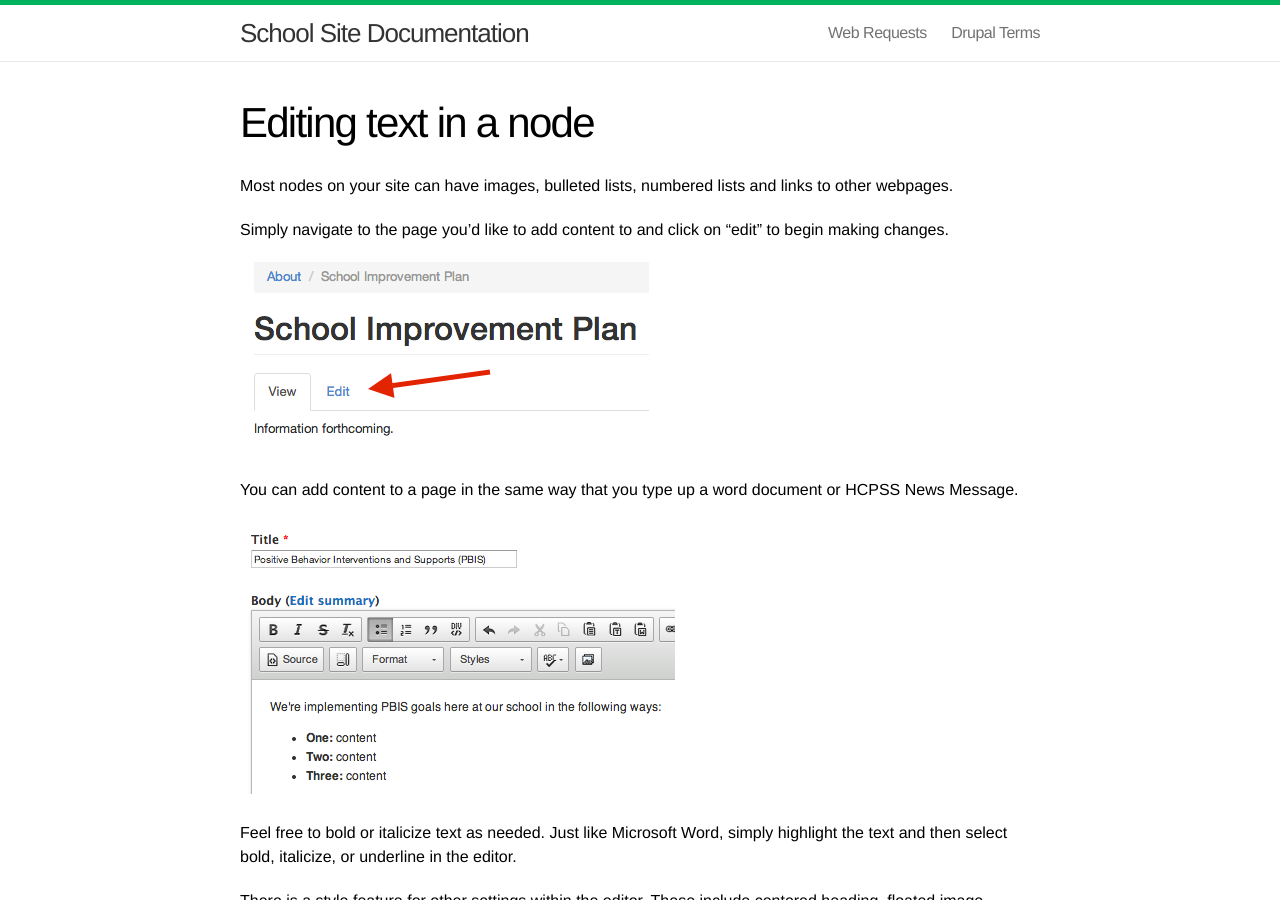
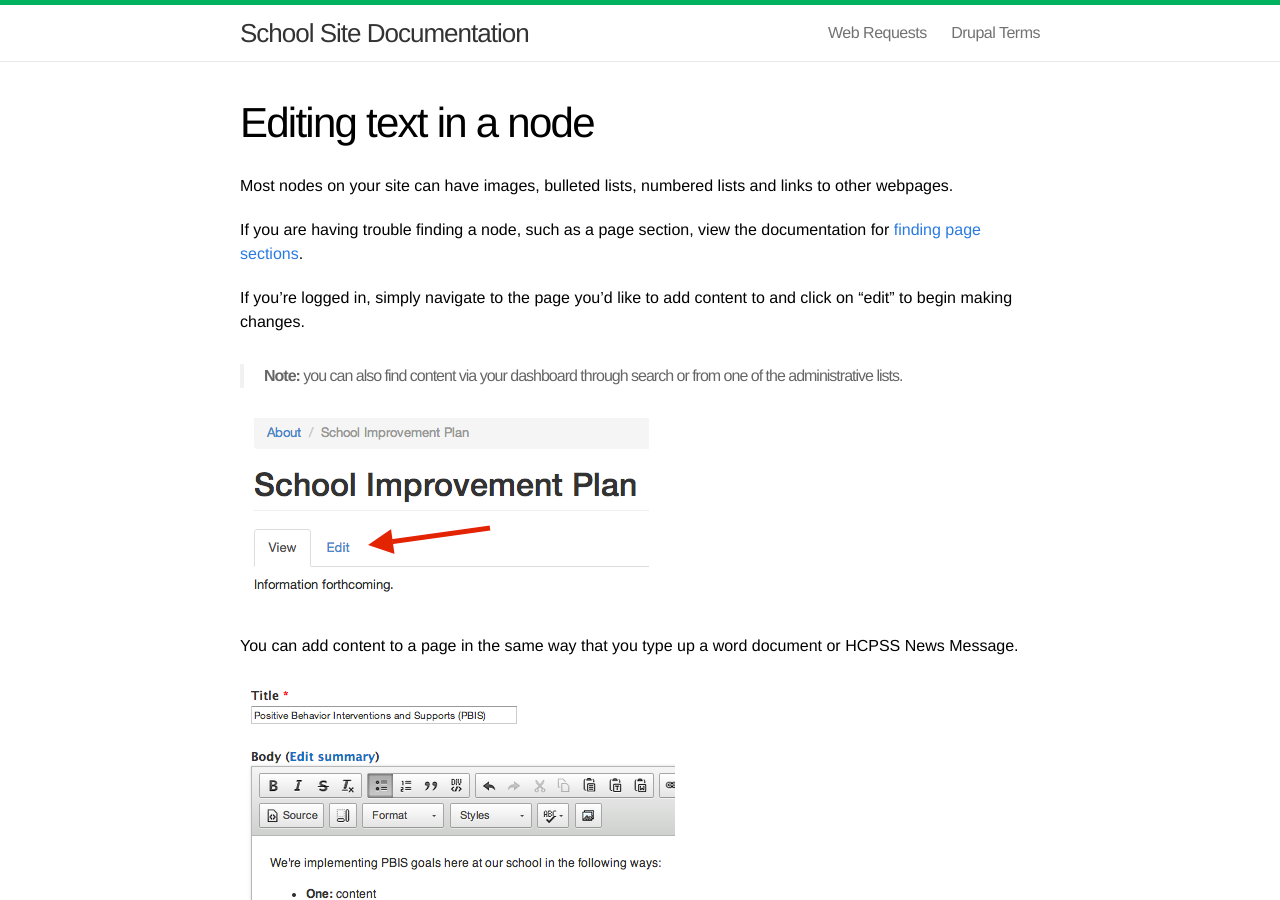
Before and after one commit to HCPSS/schoolsites-help, a Jekyll site: the page built from _posts/2014-07-15-editing-page.md, in a window 1280 px wide and 900 px high. Built offline with Jekyll 4.4.1, drawn with Linux system fonts in a browser that asks for light colours; Markdown is read by kramdown in place of the engine named in the settings.

Commit message:
added more context to finding nodes

```diff
--- a/_posts/2014-07-15-editing-page.md
+++ b/_posts/2014-07-15-editing-page.md
@@ -5,7 +5,13 @@ title: "Editing text in a node"
 
 Most nodes on your site can have images, bulleted lists, numbered lists and links to other webpages.
 
-Simply navigate to the page you'd like to add content to and click on "edit" to begin making changes.
+If you are having trouble finding a node, such as a page section, view the documentation for [finding page sections](/schoolsites-help/2014/07/15/finding-content/).
+
+If you're logged in, simply navigate to the page you'd like to add content to and click on "edit" to begin making changes.
+
+<blockquote>
+<strong>Note:</strong> you can also find content via  your dashboard through search or from one of the administrative lists.
+</blockquote>
 
 ![edit page](/schoolsites-help/images/pages/edit.png)
 
```
